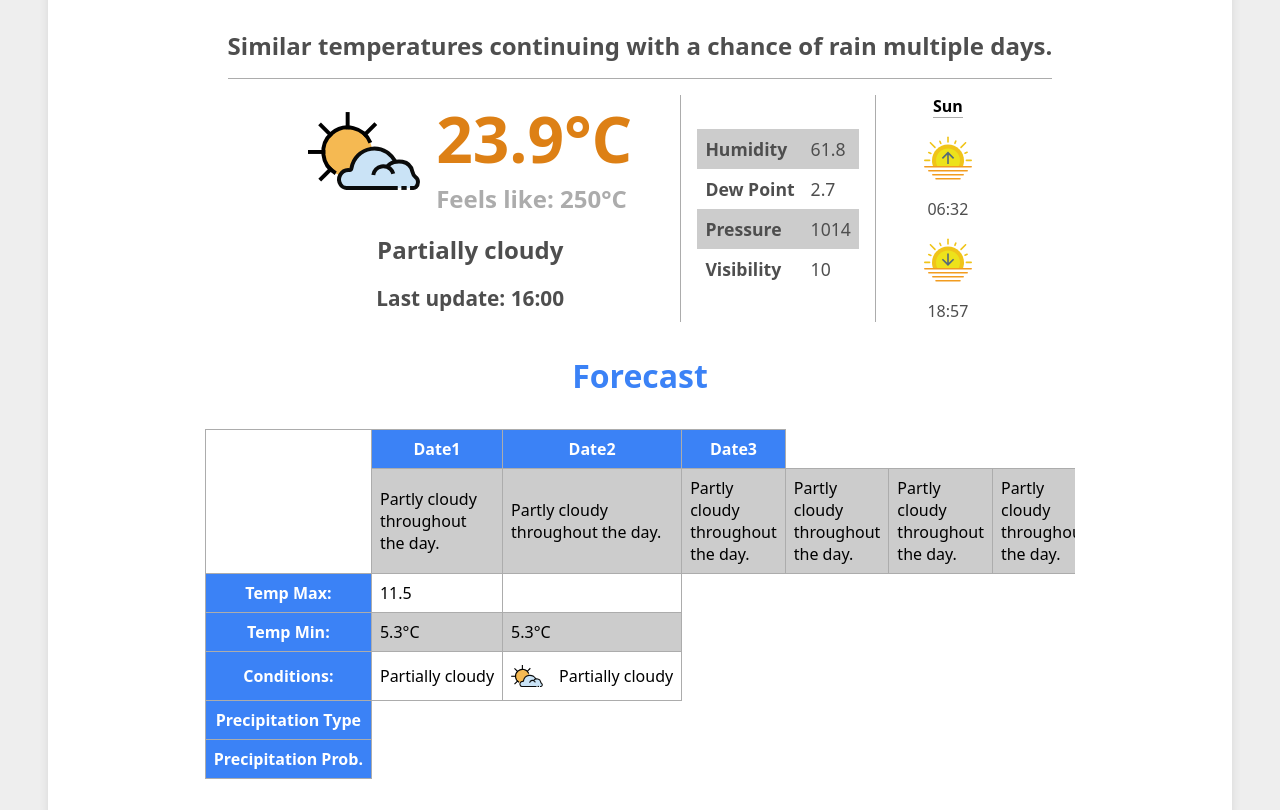
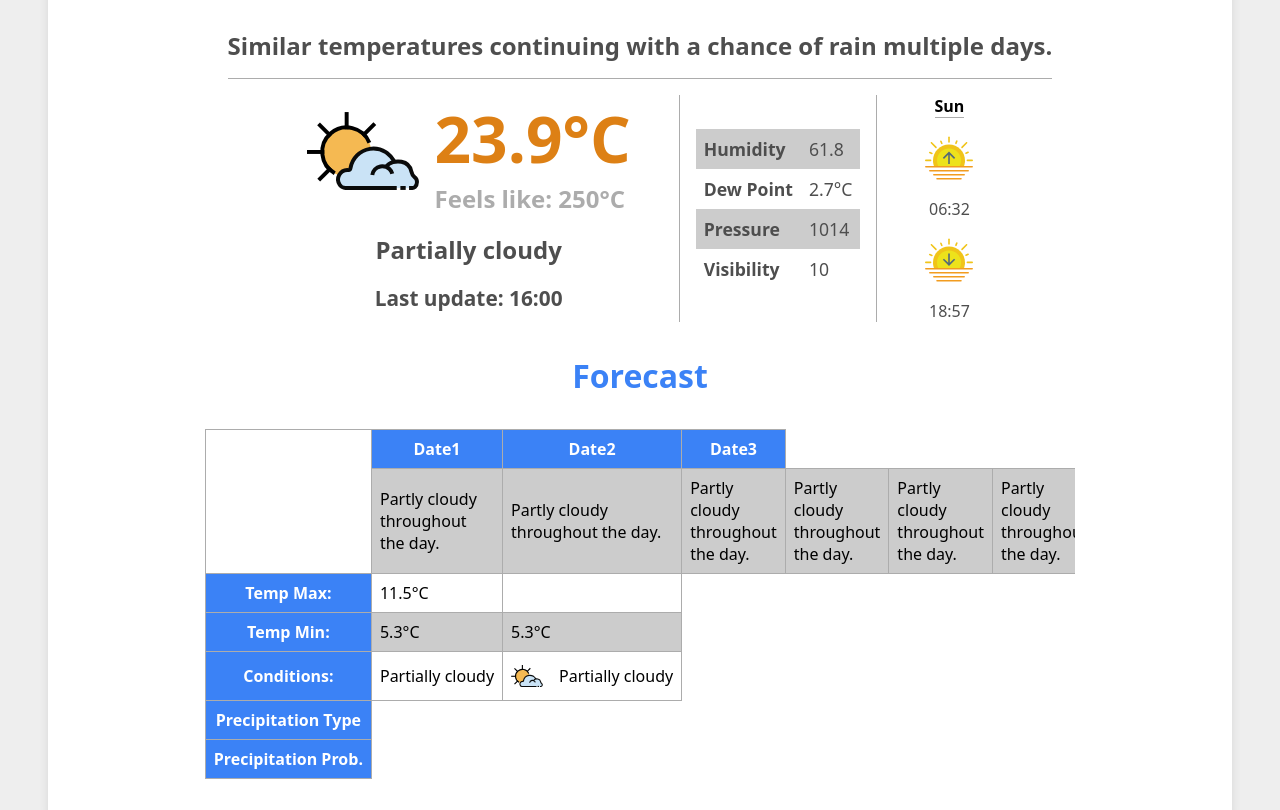
Before and after one commit to leandroesposito/top-weather-app, a website built with webpack: page src/template.html in a window 1280 px wide. Shown: the part 526-1336 px from the top of the page. Built offline with nearby package versions, Linux system fonts and the light colour scheme.

Commit message:
Add unit classes

```diff
--- a/src/template.html
+++ b/src/template.html
@@ -79,11 +79,11 @@
                 <table>
                   <tr>
                     <th scope="row">Humidity</th>
-                    <td>61.8</td>
+                    <td class="percentage">61.8</td>
                   </tr>
                   <tr>
                     <th scope="row">Dew Point</th>
-                    <td>2.7</td>
+                    <td class="temperature">2.7</td>
                   </tr>
                   <tr>
                     <th scope="row">Pressure</th>
@@ -91,7 +91,7 @@
                   </tr>
                   <tr>
                     <th scope="row">Visibility</th>
-                    <td>10</td>
+                    <td class="distance">10</td>
                   </tr>
                 </table>
               </div>
@@ -139,7 +139,7 @@
                 </tr>
                 <tr>
                   <th scope="row">Temp Max:</td>
-                  <td>11.5</td>
+                  <td class="temperature">11.5</td>
                   <td></td>
                 </tr>
                 <tr>
```
